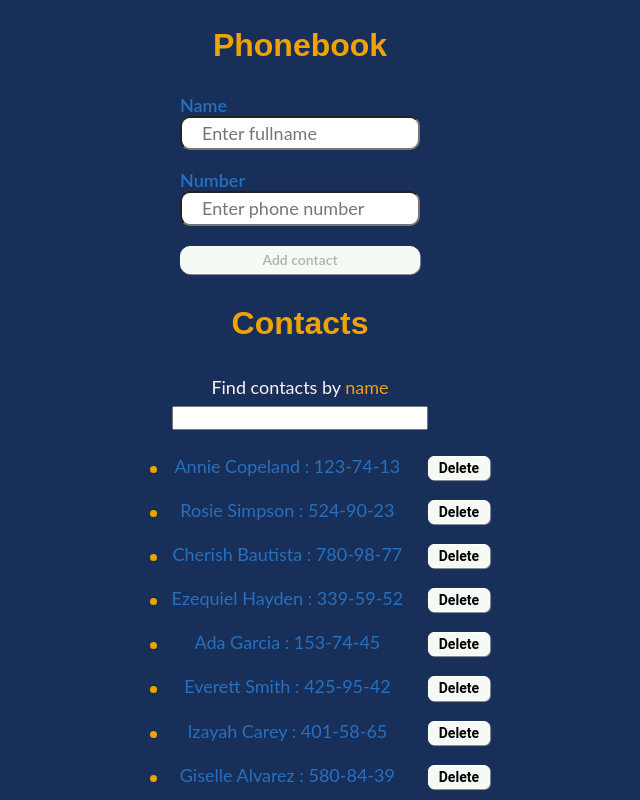
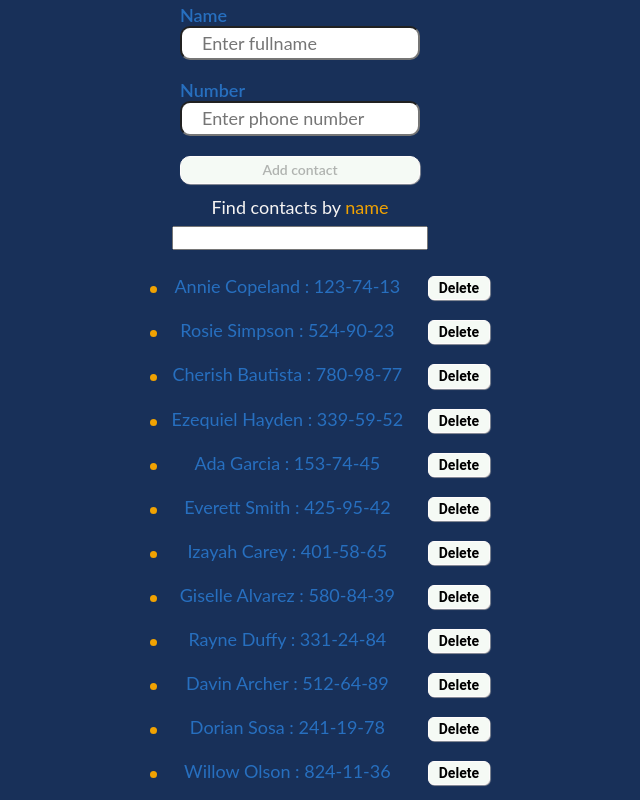
Before and after one commit to Fosa1990/goit-react-hw-03-phonebook, a React (Create React App) app: page / in a window 1280 px wide. Shown: the top 800 px of the page, without its empty margins (340-980 px from the left). Built offline with nearby package versions, Linux system fonts and the light colour scheme.

Commit message:
title removed from section

```diff
--- a/src/components/section/Section.js
+++ b/src/components/section/Section.js
@@ -6,28 +6,11 @@ export const SectionWrapper = styled.section`
   margin: 0;
 `;
 
-export const SectionTitle = styled.h2`
-  color: var(--yellow);
-  font-size: 32px;
-  font-family: var(--big);
-  text-align: center;
-`;
-
-const Section = ({ title, children }) => {
-  return (
-    <SectionWrapper>
-      <SectionTitle>{title}</SectionTitle>
-      {children}
-    </SectionWrapper>
-  );
-};
-
-Section.defaultProps = {
-  title: 'Section title',
+const Section = ({ children }) => {
+  return <SectionWrapper>{children}</SectionWrapper>;
 };
 
 Section.propTypes = {
-  title: PropTypes.string,
   children: PropTypes.node,
 };
 
```
